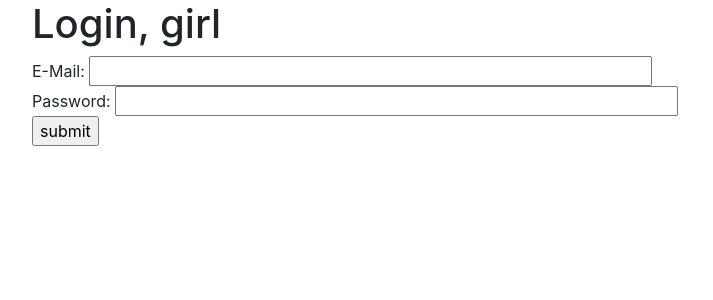
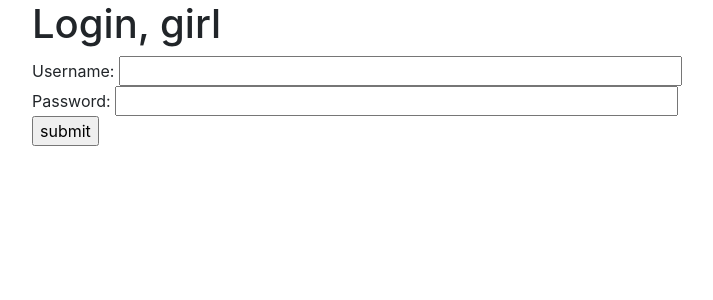
Before and after one commit to CurtainUp/deja-view, a Django app: page /login in a window 1280 px wide. Shown: the top 300 px of the page, without its empty margins (53-766 px from the left). Run offline with Django 3.2, Linux system fonts and the light colour scheme; some libraries are stand-ins or nearby versions.

Commit message:
Ran initial migration, setup login, register, logout and routing.

```diff
--- a/deja/forms.py
+++ b/deja/forms.py
@@ -6,4 +6,4 @@ class UserForm(forms.ModelForm):
 
     class Meta:
         model = User
-        fields = ('email', 'password')
+        fields = ('username', 'password')
--- a/deja/templates/index.html
+++ b/deja/templates/index.html
@@ -16,12 +16,16 @@
 <body>
     <div class="container">
         {% block content %}
-        <h1>Welcome to Deja View! You are {% if user.is_authenticated %} logged in! {% else %} not logged in!
-        </h1>
+            <h1>Welcome to Deja View! You are {% if user.is_authenticated %} logged in! {% else %} not logged in!
+                {% endif %}
+            </h1>
+
+        {% if user.is_authenticated %}
+            <div><a href="{% url 'deja:logout' %}">Logout</a></div>
+        {% else %}
+            <div><a href="{% url 'deja:login' %}">Login</a></div>
+            <div><a href="{% url 'deja:register' %}">Register</a></div>
         {% endif %}
-
-        <div><a href="{% url 'deja:login' %}">Login</a></div>
-        <div><a href="{% url 'deja:register' %}">Register</a></div>
 
         {% endblock content %}
     </div>
--- a/deja/templates/login.html
+++ b/deja/templates/login.html
@@ -5,7 +5,7 @@
 
     <form id="login_form" method="post" action="{% url 'deja:login' %}">
         {% csrf_token %}
-        E-Mail: <input type="text" name="email" value="" size="50" />
+        Username: <input type="text" name="username" value="" size="50" />
         <br />
         Password: <input type="password" name="password" value="" size="50" />
         <br />
--- a/deja/views.py
+++ b/deja/views.py
@@ -34,7 +34,7 @@ def register_user(request):
             # Update our variable to tell the template registration was successful.
             registered = True
 
-        return login_url(request)
+        return login_user(request)
 
     elif request.method == 'GET':
         user_form = UserForm()
@@ -49,11 +49,12 @@ def login_user(request):
 
     # If the request is a HTTP POST, try to pull out the relevant information.
     if request.method == 'POST':
+        print(request.POST)
 
         # Use the built-in authenticate method to verify
-        email = request.POST['email']
+        username = request.POST['username']
         password = request.POST['password']
-        authenticated_user = authenticate(email=email, password=password)
+        authenticated_user = authenticate(username=username, password=password)
 
         # If authentication was successful, log the user in
         if authenticated_user is not None:
@@ -66,7 +67,7 @@ def login_user(request):
 
         else:
             # Bad login details were provided. User cannot be logged in
-            print("Invalid login details: (), ()".format(email, password))
+            print("Invalid login details: {}, {}".format(username, password))
 
     return render(request, 'login.html', context)
 
```
